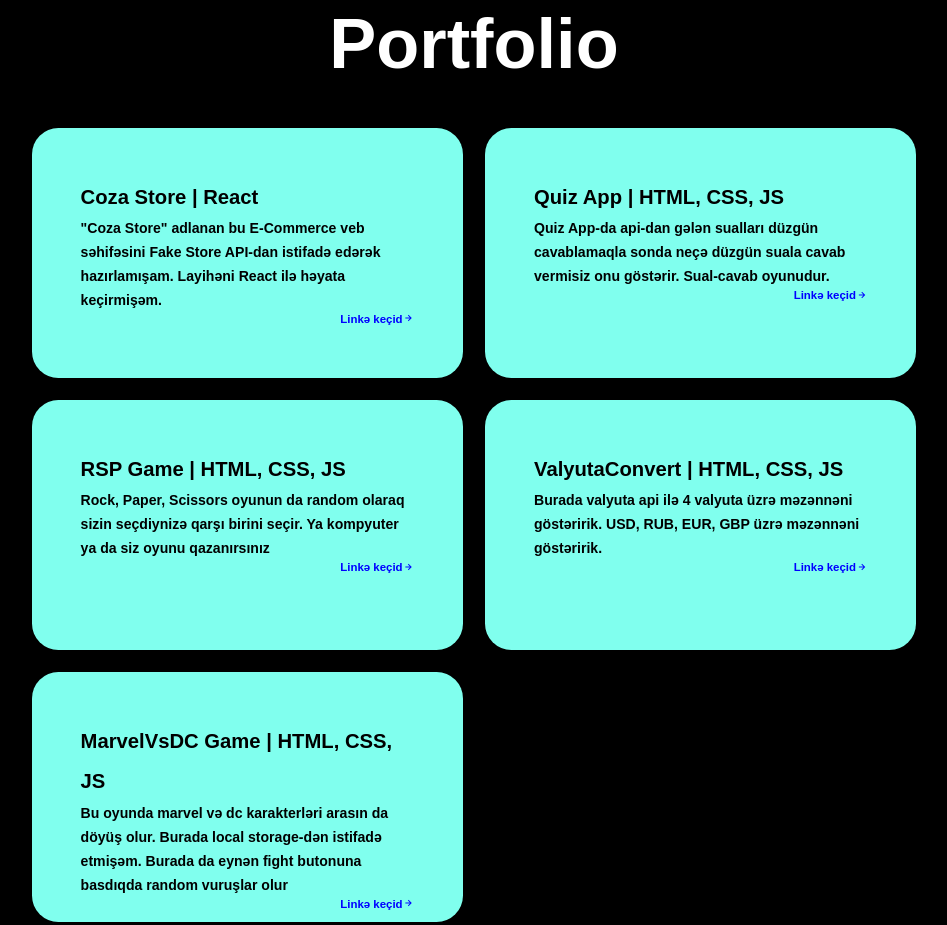
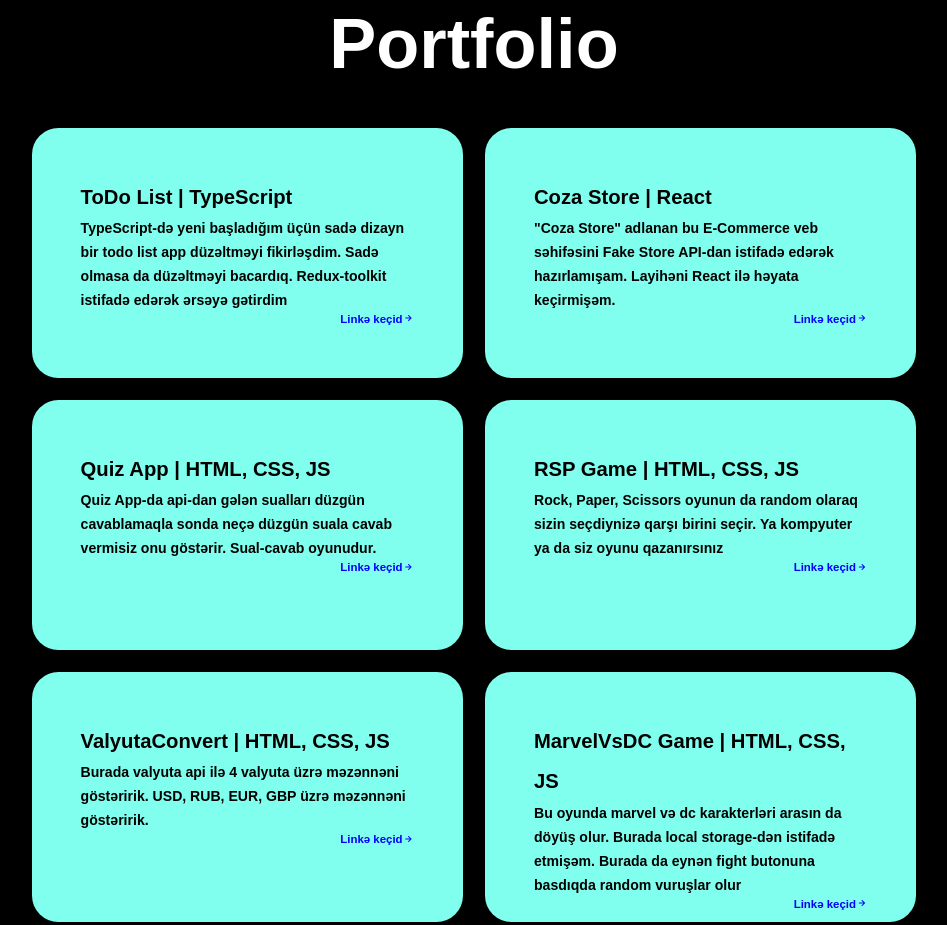
Before and after one commit to MhrrmliEltac/Portfolio, a plain HTML site: page index.html in a window 1280 px wide. Shown: the part 1756-2681 px from the top of the page, without its empty margins (166-1113 px from the left). Drawn offline with nearby package versions, Linux system fonts and the light colour scheme.

Commit message:
Portfolio Done

```diff
--- a/index.html
+++ b/index.html
@@ -98,6 +98,23 @@
     <section class="portfolio" id="portfolio">
       <h2 class="heading">Portfolio</h2>
       <div class="portfolio-container">
+        <div class="portfolio-box">
+          <div class="portfolio-info">
+            <h4>ToDo List | TypeScript</h4>
+            <p>
+              TypeScript-də yeni başladığım üçün sadə dizayn bir todo list app
+              düzəltməyi fikirləşdim. Sadə olmasa da düzəltməyi bacardıq.
+              Redux-toolkit istifadə edərək ərsəyə gətirdim
+            </p>
+            <div class="links">
+              <a
+                target="_blank"
+                href="https://todo-listapp-typescript.vercel.app/"
+                >Linkə keçid <i class="bx bx-right-arrow-alt"></i
+              ></a>
+            </div>
+          </div>
+        </div>
         <div class="portfolio-box">
           <div class="portfolio-info">
             <h4>Coza Store | React</h4>
```
